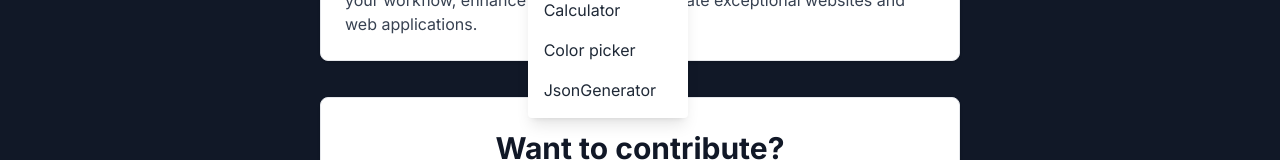
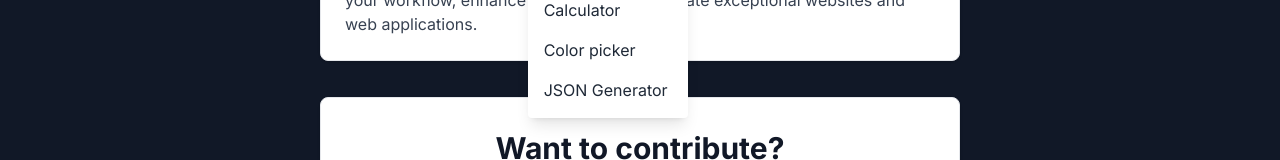
Before and after one commit to Bashamega/WebDevTools, a Next.js app: page / in a window 1280 px wide. Both pictures are taken after a click on the button "Customizer tools". Shown: the part 265-425 px from the top of the page. Built offline with nearby package versions, Linux system fonts and the light colour scheme; no server answers.

Commit message:
added function to the search bar

```diff
--- a/src/app/assets/nav.js
+++ b/src/app/assets/nav.js
@@ -108,7 +108,7 @@ export default function Nav() {
               href="customizer/jsonGenerator"
               className="block px-4 py-2 text-gray-800 hover:bg-gray-200"
             >
-              JsonGenerator
+              JSON Generator
             </a>
           </div>
         )}
--- a/src/app/assets/search.js
+++ b/src/app/assets/search.js
@@ -67,6 +67,11 @@ export default function Search() {
         name: "Mark down Editor",
         link: "https://web-dev-tools.vercel.app/MD",
       },
+      {
+        id: 8,
+        name: "JSON Generator",
+        link: "https://web-dev-tools.vercel.app/customizer/jsonGenerator",
+      },
     ];
 
     const filteredData = toolList.filter(
```
